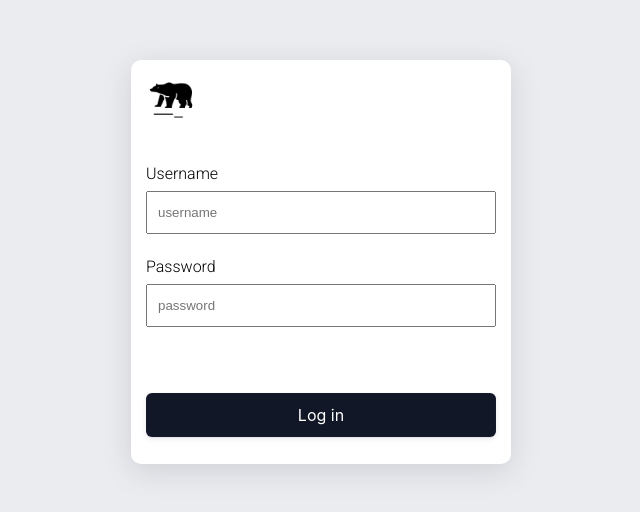
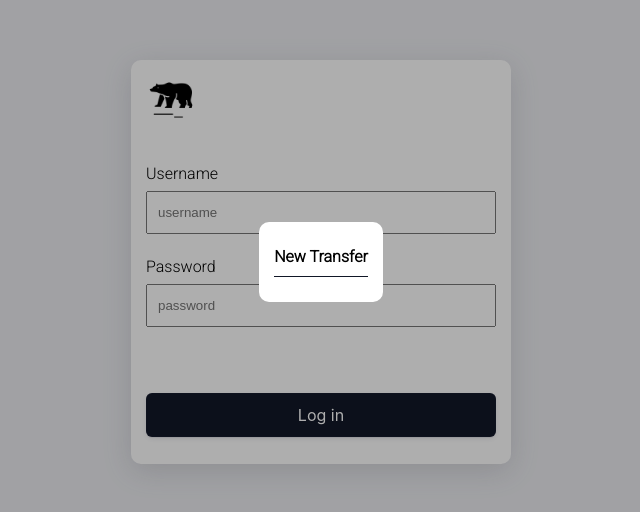
Before and after one commit to dajvisha/crypto-wallet, a React (Create React App) app: page / in a window 1280 px wide. Shown: the part 138-650 px from the top of the page, without its empty margins (319-959 px from the left). Built offline with nearby package versions, Linux system fonts and the light colour scheme.

Commit message:
components: add modal component

```diff
--- /dev/null
+++ b/src/components/UI/Modal/Modal.js
@@ -0,0 +1,20 @@
+import { Card } from '../';
+
+import styles from './styles.module.css';
+
+function Modal(props) {
+    const { title, children } = props;
+
+    return (
+        <div className={styles.modal}>
+            <div>
+                <Card>
+                    <Card.Title title={title} />
+                    {children}
+                </Card>
+            </div>
+        </div>
+    );
+}
+
+export default Modal;
--- /dev/null
+++ b/src/components/UI/Modal/index.js
@@ -0,0 +1,3 @@
+import Modal from './Modal';
+
+export default Modal;
--- /dev/null
+++ b/src/components/UI/Modal/styles.module.css
@@ -0,0 +1,10 @@
+.modal {
+    position: absolute;
+    min-height: 100vh;
+    min-width: 100vw;
+    z-index: 1;
+    background-color: rgba(0, 0, 0, 0.318);
+    display: flex;
+    justify-content: center;
+    align-items: center;
+}
--- a/src/components/UI/index.js
+++ b/src/components/UI/index.js
@@ -5,6 +5,7 @@ import Empty from './Empty';
 import Input from './Input';
 import Logo from './Logo';
 import Message from './Message';
+import Modal from './Modal';
 import View from './View';
 
-export { Button, Card, Chip, Empty, Input, Logo, Message, View };
+export { Button, Card, Chip, Empty, Input, Logo, Message, Modal, View };
--- a/src/views/Login/Login.js
+++ b/src/views/Login/Login.js
@@ -1,7 +1,7 @@
 import { useEffect, useState } from 'react';
 import { useNavigate } from 'react-router-dom';
 
-import { Button, Card, Input, Logo, View } from '../../components/UI';
+import { Button, Card, Input, Logo, Modal, View } from '../../components/UI';
 import { useAuth } from '../../contexts/AuthProvider';
 
 import styles from './styles.module.css';
@@ -41,6 +41,7 @@ function Login() {
 
   return (
     <View>
+          <Modal title="New Transfer" />
       <View.Body className={styles['view-body']}>
         <div>
           <Card shadow className={styles['login-card']}>
```
